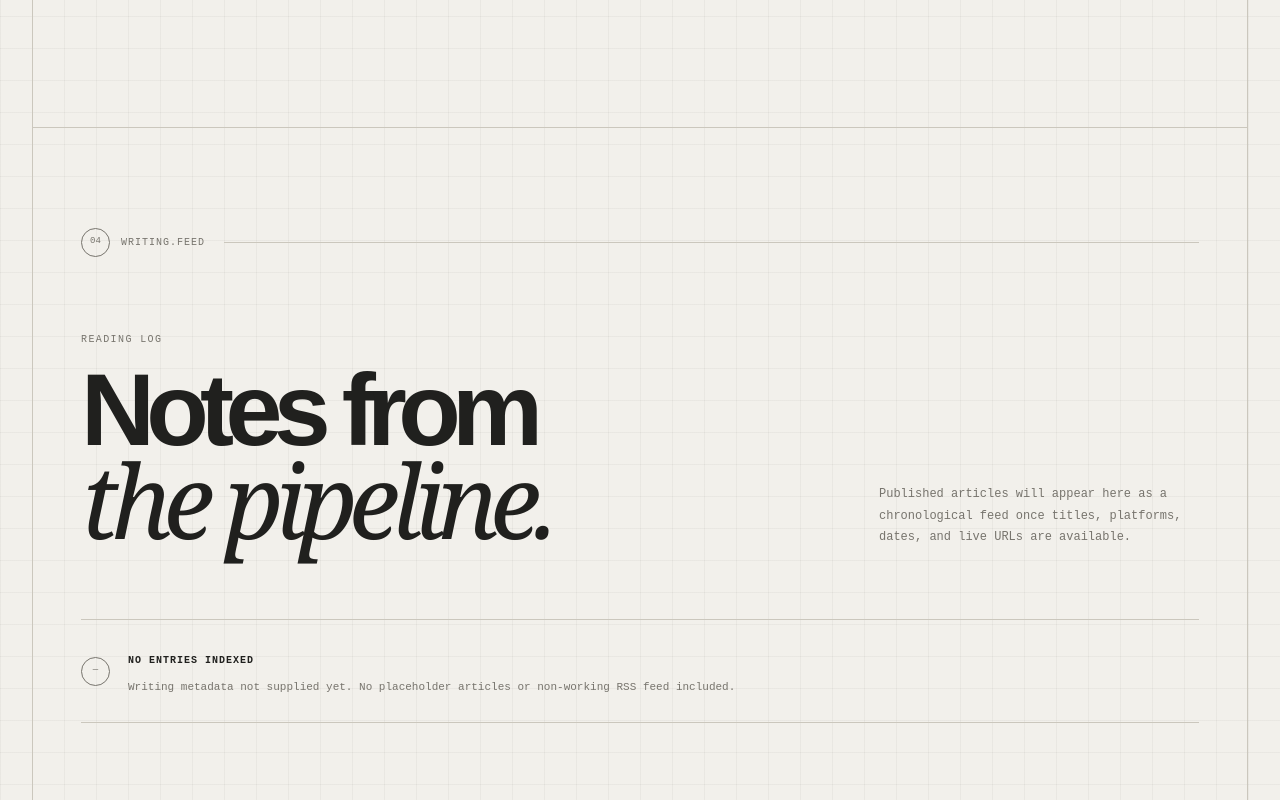
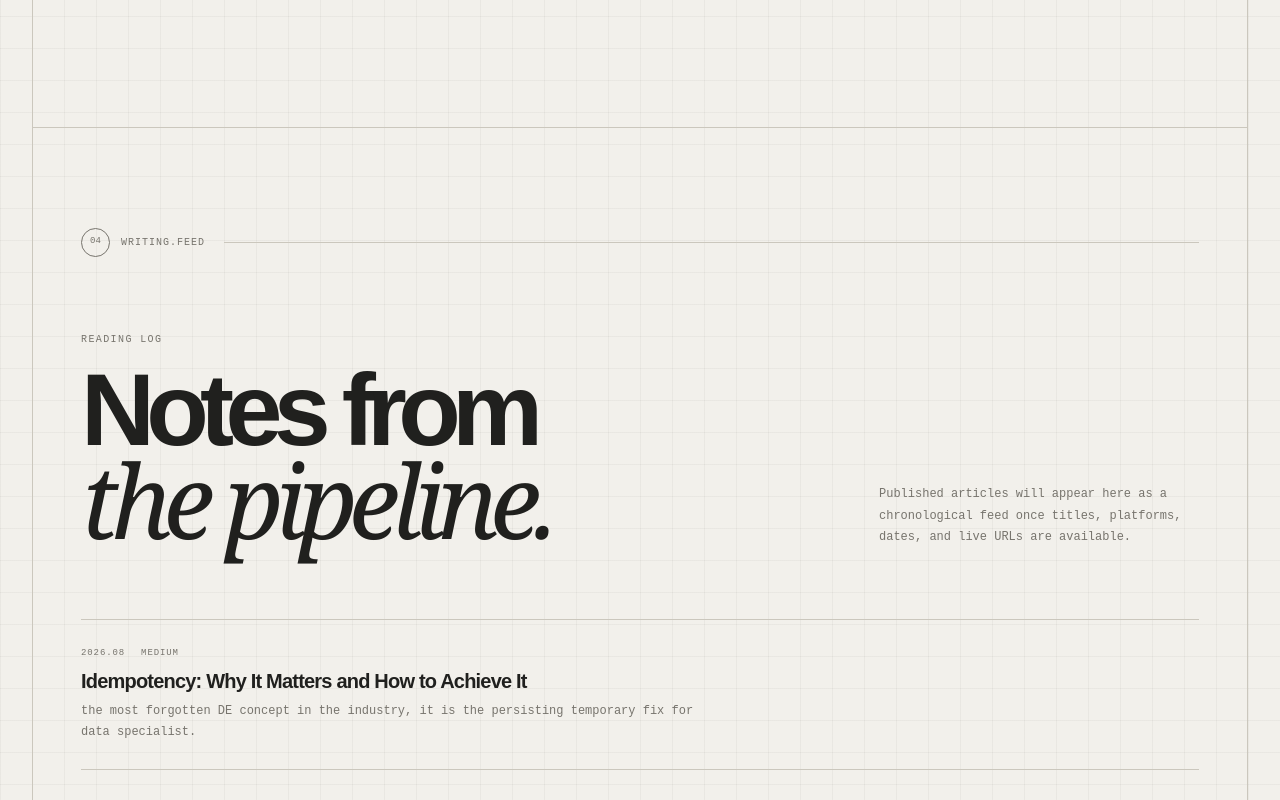
Before and after one commit to Hamza-Bouali/Hamza-Bouali, a Next.js app in the folder portfolio/: page / in a window 1280 px wide. Shown: the part 6160-6960 px from the top of the page. Built offline with nearby package versions, Linux system fonts and the light colour scheme; no server answers; the database is empty.

Commit message:
update articles UI

```diff
--- a/portfolio/app/globals.css
+++ b/portfolio/app/globals.css
@@ -115,6 +115,12 @@ h2 { font-size: clamp(56px, 8vw, 110px); margin-bottom: 0; max-width: 620px; }
 .skills span { display: flex; justify-content: space-between; gap: 15px; }
 .skills b { color: var(--ink); font-weight: 400; text-align: right; }
 .writing-section { border-top: 1px solid var(--line); }
+.article-feed { border-top: 1px solid var(--line); }
+.article-row { display: block; border-bottom: 1px solid var(--line); padding: 27px 0; }
+.article-row:hover h3 { color: var(--orange); }
+.article-meta { display: flex; gap: 16px; font-size: 9px; color: var(--muted); text-transform: uppercase; letter-spacing: .1em; margin-bottom: 10px; }
+.article-row h3 { font: 700 20px var(--sans); letter-spacing: -.04em; margin: 0 0 8px; }
+.article-row p { color: var(--muted); font-size: 12px; line-height: 1.7; margin: 0; max-width: 640px; }
 .empty-feed { border-top: 1px solid var(--line); border-bottom: 1px solid var(--line); padding: 27px 0; display: flex; align-items: center; gap: 18px; }
 .empty-feed strong { font-size: 10px; letter-spacing: .1em; }
 .empty-feed p { color: var(--muted); margin: 8px 0 0; font-size: 11px; }
--- a/portfolio/app/page.tsx
+++ b/portfolio/app/page.tsx
@@ -100,11 +100,14 @@ function Architecture({ stages }: { stages: string[] }) {
 const fetcher = (url: string) => fetch(url).then((response) => response.json())
 
 export default function Page() {
-  const { data } = useSWR<{ projects: typeof projects; experience: typeof experience }>('/api/portfolio', fetcher, { revalidateOnFocus: false })
+  const { data } = useSWR<{ projects: typeof projects; experience: typeof experience; articles?: typeof articles }>('/api/portfolio', fetcher, { revalidateOnFocus: false })
   const liveProjects = data?.projects?.length ? data.projects : projects
   const liveExperience = data?.experience?.length ? data.experience : experience
+  const liveArticles = data?.articles?.length ? data.articles : articles
   const [activeProject, setActiveProject] = useState('fabric')
   const selected = liveProjects.find((project) => project.id === activeProject) ?? liveProjects[0]
+
+
 
   function inspectProject(id: string) {
     setActiveProject(id)
@@ -165,8 +168,23 @@ export default function Page() {
         <div className="skills"><p className="eyebrow">STACK / WORKING SET</p><div><span>INGESTION <b>Meltano · JDBC · Kafka</b></span><span>TRANSFORM <b>dbt · Spark · Python · SQL</b></span><span>SERVE <b>FastAPI · Power BI · Streamlit</b></span><span>RUN <b>Podman · Docker Compose · Airflow</b></span></div></div>
       </section>
 
-      <section className="section stage writing-section" id="writing"><div className="stage-label"><Node>04</Node><span>writing.feed</span><span className="rule" /></div><div className="section-intro"><div><p className="eyebrow">READING LOG</p><h2>Notes from<br /><em>the pipeline.</em></h2></div><p className="intro-copy">Published articles will appear here as a chronological feed once titles, platforms, dates, and live URLs are available.</p></div><div className="empty-feed"><Node>—</Node><div><strong>NO ENTRIES INDEXED</strong><p>Writing metadata not supplied yet. No placeholder articles or non-working RSS feed included.</p></div></div></section>
-
+      <section className="section stage writing-section" id="writing">
+              <div className="stage-label"><Node>04</Node><span>writing.feed</span><span className="rule" /></div>
+              <div className="section-intro"><div><p className="eyebrow">READING LOG</p><h2>Notes from<br /><em>the pipeline.</em></h2></div><p className="intro-copy">Published articles will appear here as a chronological feed once titles, platforms, dates, and live URLs are available.</p></div>
+              {liveArticles.length ? (
+                <div className="article-feed">
+                  {liveArticles.map((article) => (
+                    <a className="article-row" href={article.url} target="_blank" rel="noreferrer" key={article.title}>
+                      <span className="article-meta"><span>{article.date}</span><span>{article.platform}</span></span>
+                      <h3>{article.title}</h3>
+                      <p>{article.summary}</p>
+                    </a>
+                  ))}
+                </div>
+              ) : (
+                <div className="empty-feed"><Node>—</Node><div><strong>NO ENTRIES INDEXED</strong><p>Writing metadata not supplied yet. No placeholder articles or non-working RSS feed included.</p></div></div>
+              )}
+        </section>
       <section className="section stage contact-section" id="contact"><div className="stage-label"><Node active>05</Node><span>contact.endpoint</span><span className="rule" /></div><div className="contact-grid"><div><p className="eyebrow">NEXT CONNECTION</p><h2>Let&apos;s build<br /><em>the next layer.</em></h2></div><div className="contact-details"><a href="mailto:hamzabouali322@gmail.com">hamzabouali322@gmail.com <span>↗</span></a><a href="tel:+212648572537">+212 648 572 537 <span>↗</span></a><span>Rabat, Morocco</span><div className="social-links"><a href="https://github.com/Hamza-Bouali" target="_blank" rel="noreferrer">GitHub <span>↗</span></a><a href="https://www.linkedin.com/in/hamza-bouali/" target="_blank" rel="noreferrer">LinkedIn <span>↗</span></a></div></div></div></section>
 
       <footer><span>HB/DE — DATA ENGINEERING PORTFOLIO</span><span>© 2026 HAMZA BOUALI</span><a href="#top">BACK TO TOP ↑</a></footer>
```
